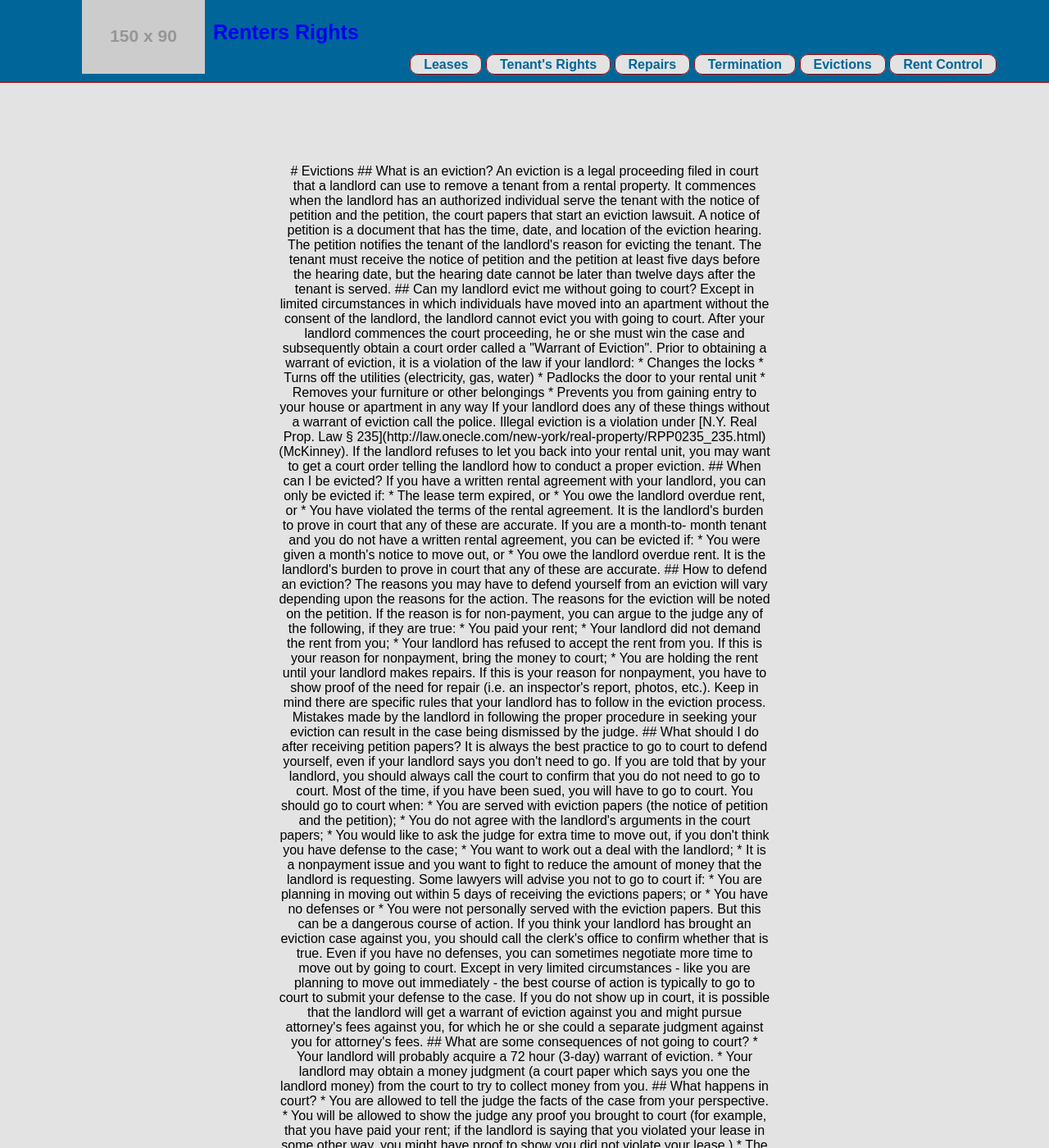
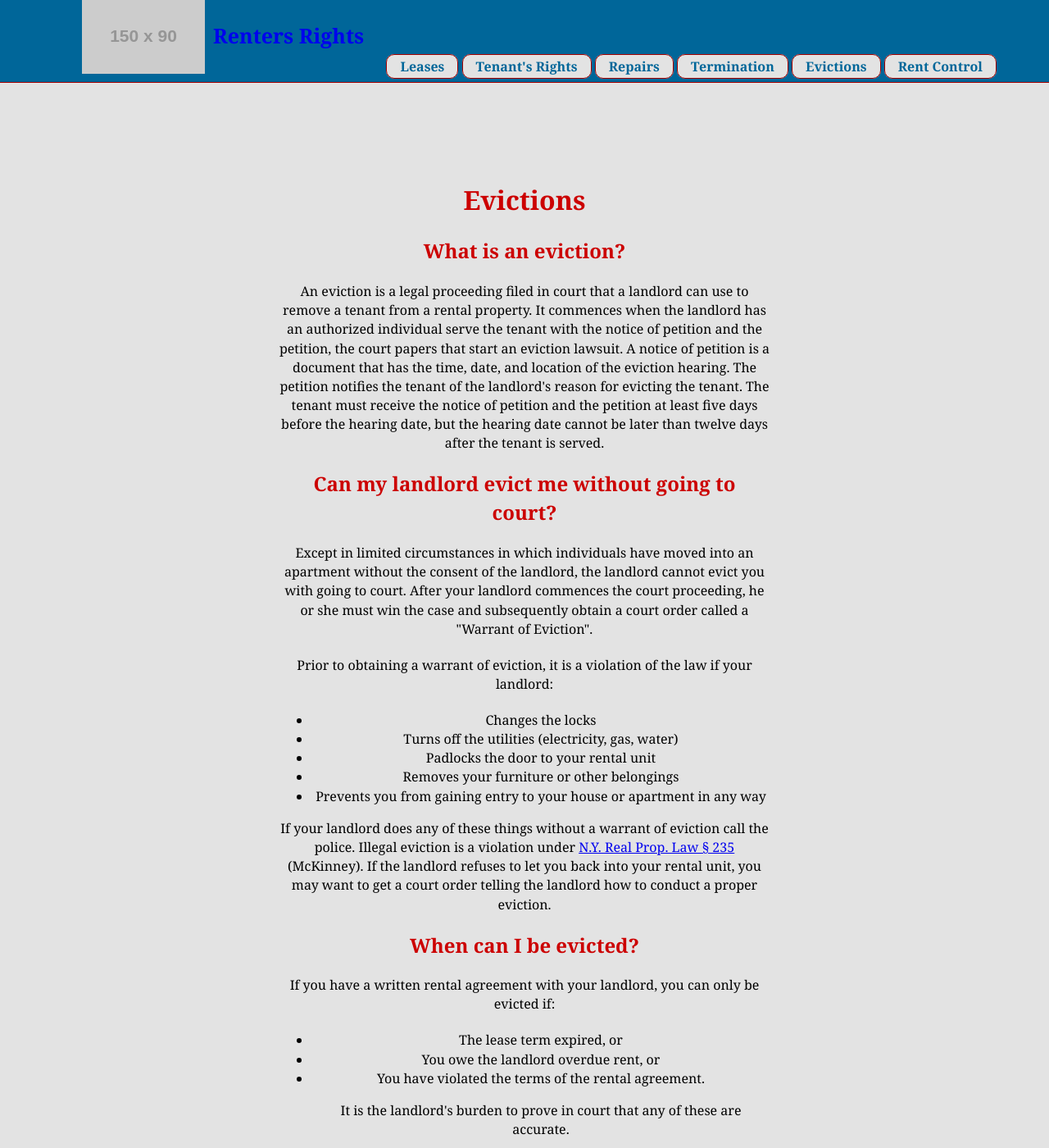
Before and after one commit to iinf362/team4, a Jekyll site: the page built from evictions.html, in a window 1280 px wide and 1400 px high. Shown: the whole window at 82% size. Built offline with Jekyll 4.4.1, drawn with Linux system fonts in a browser that asks for light colours; some of the changed text lies outside the part shown.

Commit message:
Converting

```diff
--- a/css/main.css
+++ b/css/main.css
@@ -1,5 +1,13 @@
 body {
 	background-color: #e3e3e3;
+	font-size: 16px;
+	line-height: 1.45;
+	font-family: "Georgia", serif;
+	color: #069;
+}
+
+p {
+	margin-bottom: 1.3em;
 }
 #wrapper {
 	min-height: 100%;
@@ -106,7 +114,7 @@ body {
 	padding-top: 200px;
 }
 
-.container h2 {
+.container h1, h2, h3 {
 	color: #c00;
 	text-align: center;
 }
--- a/evictions.html
+++ b/evictions.html
@@ -7,100 +7,107 @@ layout: default
 
 <div class="container">
         <div class="content">
-  # Evictions
+  <h1>Evictions</h1>
 
-## What is an eviction?
+<h2>What is an eviction?</h2>
 
-An eviction is a legal proceeding filed in court that a landlord can use to remove a tenant from a rental property. It commences when the landlord has an authorized individual serve the tenant with the notice of petition and the petition, the court papers that start an eviction lawsuit. A notice of petition is a document that has the time, date, and location of the eviction hearing. The petition notifies the tenant of the landlord's reason for evicting the tenant. The tenant must receive the notice of petition and the petition at least five days before the hearing date, but the hearing date cannot be later than twelve days after the tenant is served.
+<p>An eviction is a legal proceeding filed in court that a landlord can use to remove a tenant from a rental property. It commences when the landlord has an authorized individual serve the tenant with the notice of petition and the petition, the court papers that start an eviction lawsuit. A notice of petition is a document that has the time, date, and location of the eviction hearing. The petition notifies the tenant of the landlord's reason for evicting the tenant. The tenant must receive the notice of petition and the petition at least five days before the hearing date, but the hearing date cannot be later than twelve days after the tenant is served.</p>
 
-## Can my landlord evict me without going to court?
+<h2>Can my landlord evict me without going to court?</h2>
 
-Except in limited circumstances in which individuals have moved into an apartment without the consent of the landlord, the landlord cannot evict you with going to court. After your landlord commences the court proceeding, he or she must win the case and subsequently obtain a court order called a "Warrant of Eviction".
+<p>Except in limited circumstances in which individuals have moved into an apartment without the consent of the landlord, the landlord cannot evict you with going to court. After your landlord commences the court proceeding, he or she must win the case and subsequently obtain a court order called a "Warrant of Eviction".</p>
 
-Prior to obtaining a warrant of eviction, it is a violation of the law if your landlord:
+<p>Prior to obtaining a warrant of eviction, it is a violation of the law if your landlord:</p>
 
-* Changes the locks
-* Turns off the utilities (electricity, gas, water)
-* Padlocks the door to your rental unit
-* Removes your furniture or other belongings
-* Prevents you from gaining entry to your house or apartment in any way
+<ul>
 
-If your landlord does any of these things without a warrant of eviction call the police. Illegal eviction is a violation under [N.Y. Real Prop. Law § 235](http://law.onecle.com/new-york/real-property/RPP0235_235.html) (McKinney). If the landlord refuses to let you back into your rental unit, you may want to get a court order telling the landlord how to conduct a proper eviction.
+<li>Changes the locks</li>
+<li>Turns off the utilities (electricity, gas, water)</li>
+<li>Padlocks the door to your rental unit</li>
+<li>Removes your furniture or other belongings</li>
+<li>Prevents you from gaining entry to your house or apartment in any way</li>
 
-## When can I be evicted?
+</ul>
 
-If you have a written rental agreement with your landlord, you can only be evicted if:
+<p>If your landlord does any of these things without a warrant of eviction call the police. Illegal eviction is a violation under <a href="http://law.onecle.com/new-york/real-property/RPP0235_235.html">N.Y. Real Prop. Law § 235</a> (McKinney). If the landlord refuses to let you back into your rental unit, you may want to get a court order telling the landlord how to conduct a proper eviction.</p>
 
-* The lease term expired, or
-* You owe the landlord overdue rent, or
-* You have violated the terms of the rental agreement.
+<h2>When can I be evicted?</h2>
 
-It is the landlord's burden to prove in court that any of these are accurate.
+<p>If you have a written rental agreement with your landlord, you can only be evicted if:</p>
+<ul>
+<li>The lease term expired, or</li>
+<li> You owe the landlord overdue rent, or</li>
+<li> You have violated the terms of the rental agreement.</li>
 
-If you are a month-to- month tenant and you do not have a written rental agreement, you can be evicted if:
+<p>It is the landlord's burden to prove in court that any of these are accurate.</p>
 
-* You were given a month's notice to move out, or
-* You owe the landlord overdue rent.
+<p>If you are a month-to- month tenant and you do not have a written rental agreement, you can be evicted if:</p>
+<ul>
+<li>You were given a month's notice to move out, or</li>
+<li>You owe the landlord overdue rent.</li>
+</ul>
+<p>It is the landlord's burden to prove in court that any of these are accurate.</p>
 
-It is the landlord's burden to prove in court that any of these are accurate.
+<h2>How to defend an eviction?</h2>
 
-## How to defend an eviction?
+<p>The reasons you may have to defend yourself from an eviction will vary depending upon the reasons for the action. The reasons for the eviction will be noted on the petition.</p>
 
-The reasons you may have to defend yourself from an eviction will vary depending upon the reasons for the action. The reasons for the eviction will be noted on the petition.
+<p>If the reason is for non-payment, you can argue to the judge any of the following, if they are true:</p>
+<ul>
+<li>You paid your rent;</li>
+<li>Your landlord did not demand the rent from you;</li>
+<li>Your landlord has refused to accept the rent from you. If this is your reason for nonpayment, bring the money to court;</li>
+<li>You are holding the rent until your landlord makes repairs. If this is your reason for nonpayment, you have to show proof of the need for repair (i.e. an inspector's report, photos, etc.).</li>
+</ul>
+<p>Keep in mind there are specific rules that your landlord has to follow in the eviction process. Mistakes made by the landlord in following the proper procedure in seeking your eviction can result in the case being dismissed by the judge.</p>
 
-If the reason is for non-payment, you can argue to the judge any of the following, if they are true:
+<h2>What should I do after receiving petition papers?</h2>
 
-* You paid your rent;
-* Your landlord did not demand the rent from you;
-* Your landlord has refused to accept the rent from you. If this is your reason for nonpayment, bring the money to court;
-* You are holding the rent until your landlord makes repairs. If this is your reason for nonpayment, you have to show proof of the need for repair (i.e. an inspector's report, photos, etc.).
+<p>It is always the best practice to go to court to defend yourself, even if your landlord says you don't need to go.  If you are told that by your landlord, you should always call the court to confirm that you do not need to go to court.  Most of the time, if you have been sued, you will have to go to court.  You should go to court when:</p>
 
-Keep in mind there are specific rules that your landlord has to follow in the eviction process. Mistakes made by the landlord in following the proper procedure in seeking your eviction can result in the case being dismissed by the judge.
+<ul>
 
-## What should I do after receiving petition papers?
+<li>You are served with eviction papers (the notice of petition and the petition);</li>
+<li>You do not agree with the landlord's arguments in the court papers;</li>
+<li>You would like to ask the judge for extra time to move out, if you don't think you have defense to the case;</li>
+<li>You want to work out a deal with the landlord;</li>
+<li>It is a nonpayment issue and you want to fight to reduce the amount of money that the landlord is requesting.</li>
+</ul>
+<p>Some lawyers will advise you not to go to court if:</p>
+<ul>
+<li>You are planning in moving out within 5 days of receiving the evictions papers; or</li>
+<li>You have no defenses or</li>
+<li>You were not personally served with the eviction papers.</li>
+</ul>
+<p>But this can be a dangerous course of action.  If you think your landlord has brought an eviction case against you, you should call the clerk's office to confirm whether that is true.  Even if you have no defenses, you can sometimes negotiate more time to move out by going to court.  Except in very limited circumstances - like you are planning to move out immediately - the best course of action is typically to go to court to submit your defense to the case.  If you do not show up in court, it is possible that the landlord will get a warrant of eviction against you and might pursue attorney's fees against you, for which he or she could a separate judgment against you for attorney's fees.</p>
 
-It is always the best practice to go to court to defend yourself, even if your landlord says you don't need to go.  If you are told that by your landlord, you should always call the court to confirm that you do not need to go to court.  Most of the time, if you have been sued, you will have to go to court.  You should go to court when:
-
-* You are served with eviction papers (the notice of petition and the petition);
-* You do not agree with the landlord's arguments in the court papers;
-* You would like to ask the judge for extra time to move out, if you don't think you have defense to the case;
-* You want to work out a deal with the landlord;
-* It is a nonpayment issue and you want to fight to reduce the amount of money that the landlord is requesting.
-
-Some lawyers will advise you not to go to court if:
-
-* You are planning in moving out within 5 days of receiving the evictions papers; or
-* You have no defenses or
-* You were not personally served with the eviction papers.
-
-But this can be a dangerous course of action.  If you think your landlord has brought an eviction case against you, you should call the clerk's office to confirm whether that is true.  Even if you have no defenses, you can sometimes negotiate more time to move out by going to court.  Except in very limited circumstances - like you are planning to move out immediately - the best course of action is typically to go to court to submit your defense to the case.  If you do not show up in court, it is possible that the landlord will get a warrant of eviction against you and might pursue attorney's fees against you, for which he or she could a separate judgment against you for attorney's fees.
-
-## What are some consequences of not going to court?
-
-* Your landlord will probably acquire a 72 hour (3-day) warrant of eviction.
-* Your landlord may obtain a money judgment (a court paper which says you one the landlord money) from the court to try to collect money from you.
-
-## What happens in court?
-
-* You are allowed to tell the judge the facts of the case from your perspective.
-* You will be allowed to show the judge any proof you brought to court (for example, that you have paid your rent; if the landlord is saying that you violated your lease in some other way, you might have proof to show you did not violate your lease.)
-* The judge may decide the case while you are present or ask you to come back another day for a hearing.
-* If the judge agrees with you the case will be dismissed, you do not have to move out.
-* If the judge agrees with your landlord, you must move out. You may be required to also pay the landlord any past due payments.
-* If the landlord wins, the judge will give the landlord a warrant of eviction which will allow you to be evicted by a law enforcement official or private actor in seventy-two hours if you refuse to move out.
-* If you feel the judge has been unfairly prejudicial to you (did not let you talk, did not allow you to assert a counterclaim, etc.) you can complain to the [New York State Commission of Judicial Conduct](http://www.scjc.state.ny.us/).  You can also attempt to file an appeal.  Ask the court clerk how you might file an appeal and seek an emergency order preventing your eviction.
-
-## What is an actual eviction?
-
-* Subsequent to the issuance of a warrant of eviction, you will be given 72 hours (3 days) notice by a law enforcement officer (Police officer or sheriff) to move out.
-* The law enforcement officer will come back after the 72 hours expires (not including Saturdays, Sundays, or holidays).
-* If you have not moved out the law enforcement agent can remove your possessions and permit the landlord to change the locks.
-* If you are absent when the law enforcement agent returns, the landlord should safely secure your possessions, and will typically do so by placing them in a secure storage facility, with the intention of returning your possessions to you should you wish to claim them.
-
-For more information about the eviction process, see these links:
-
-* [http://www.courts.state.ny.us/courts/nyc/housing/eviction.shtml](http://www.courts.state.ny.us/courts/nyc/housing/eviction.shtml)
-* [http://www.nycourts.gov/courthelp/faqs/housing.html](http://www.nycourts.gov/courthelp/faqs/housing.html)
+<h2>What are some consequences of not going to court?</h2>
+<ul>
+<li>Your landlord will probably acquire a 72 hour (3-day) warrant of eviction.</li>
+<li>Your landlord may obtain a money judgment (a court paper which says you one the landlord money) from the court to try to collect money from you.</li>
+</ul>
+<h2>What happens in court?</h2>
+<ul>
+<li>You are allowed to tell the judge the facts of the case from your perspective.</li>
+<li>You will be allowed to show the judge any proof you brought to court (for example, that you have paid your rent; if the landlord is saying that you violated your lease in some other way, you might have proof to show you did not violate your lease.)</li>
+<li>The judge may decide the case while you are present or ask you to come back another day for a hearing.</li>
+<li>If the judge agrees with you the case will be dismissed, you do not have to move out.</li>
+<li>If the judge agrees with your landlord, you must move out. You may be required to also pay the landlord any past due payments.</li>
+<li>If the landlord wins, the judge will give the landlord a warrant of eviction which will allow you to be evicted by a law enforcement official or private actor in seventy-two hours if you refuse to move out.</li>
+<li>If you feel the judge has been unfairly prejudicial to you (did not let you talk, did not allow you to assert a counterclaim, etc.) you can complain to the <a href="http://www.scjc.state.ny.us/">New York State Commission of Judicial Conduct.</a> You can also attempt to file an appeal.  Ask the court clerk how you might file an appeal and seek an emergency order preventing your eviction.</li>
+</ul>
+<h2>What is an actual eviction?</h2>
+<ul>
+<li>Subsequent to the issuance of a warrant of eviction, you will be given 72 hours (3 days) notice by a law enforcement officer (Police officer or sheriff) to move out.</li>
+<li>The law enforcement officer will come back after the 72 hours expires (not including Saturdays, Sundays, or holidays).</li>
+<li>If you have not moved out the law enforcement agent can remove your possessions and permit the landlord to change the locks.</li>
+<li>If you are absent when the law enforcement agent returns, the landlord should safely secure your possessions, and will typically do so by placing them in a secure storage facility, with the intention of returning your possessions to you should you wish to claim them.</li>
+</ul>
+<p>For more information about the eviction process, see these links:</p>
+<ul>
+<li>[http://www.courts.state.ny.us/courts/nyc/housing/eviction.shtml](http://www.courts.state.ny.us/courts/nyc/housing/eviction.shtml)</li>
+<li>[http://www.nycourts.gov/courthelp/faqs/housing.html](http://www.nycourts.gov/courthelp/faqs/housing.html)</li>
+</ul>
 
 
 </div>
--- a/repairs.html
+++ b/repairs.html
@@ -31,7 +31,7 @@ layout: default
 </ol>
 <p>Local governments may also list additional items that must be maintained by a landlord.<p>
 
-<h2>Is the landlord required to repair my apartment, if so, what are my options?<h2>
+<h2>Is the landlord required to repair my apartment, if so, what are my options?</h2>
 
 <p>**If I caused the damage:** The landlord does not have to fix the property, and the tenant will have to make repairs on his/her own. However, the landlord cannot leave the property in a condition that is unlivable and will have to repair the condition. The landlord may then seek to charge the tenant for the cost of repairs of a condition caused by the tenant.</p>
 
```
Also changed, not shown: rent.html (+31 -29 lines), termination.html (+18 -18 lines).
